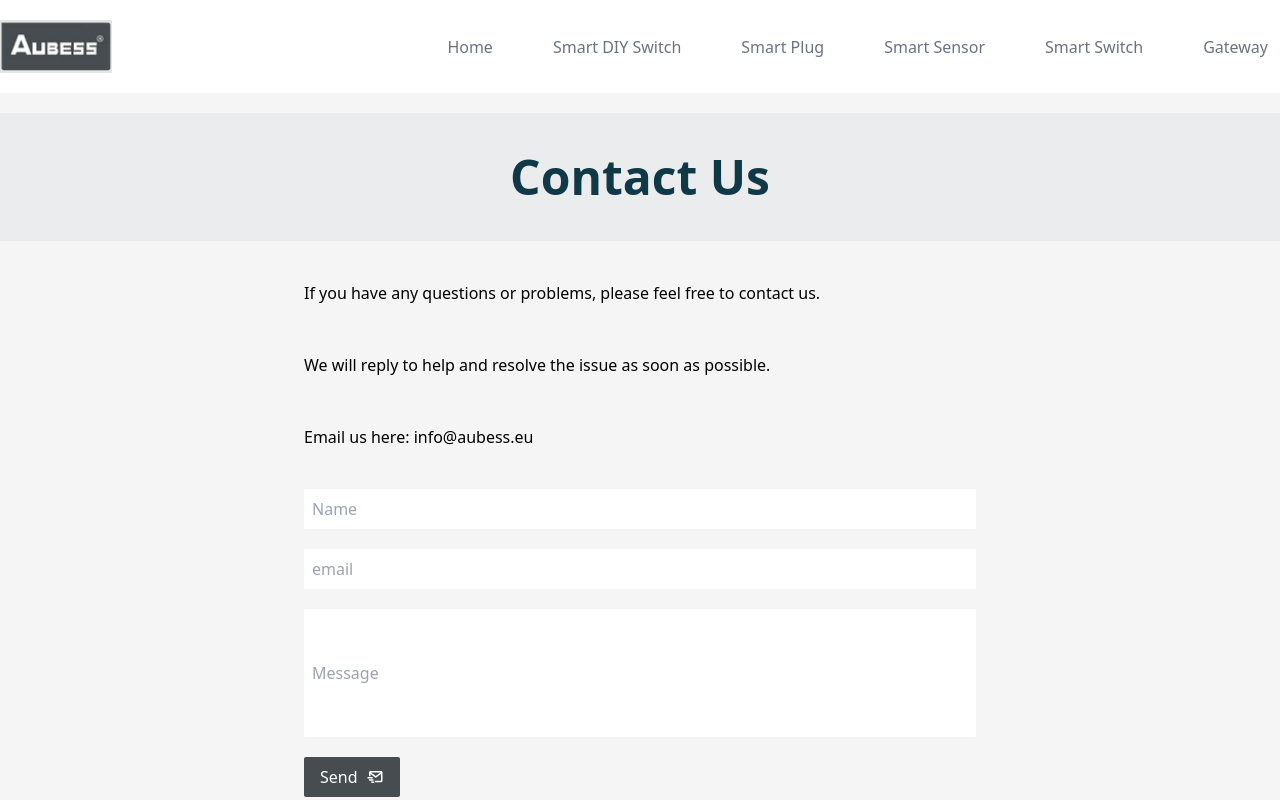
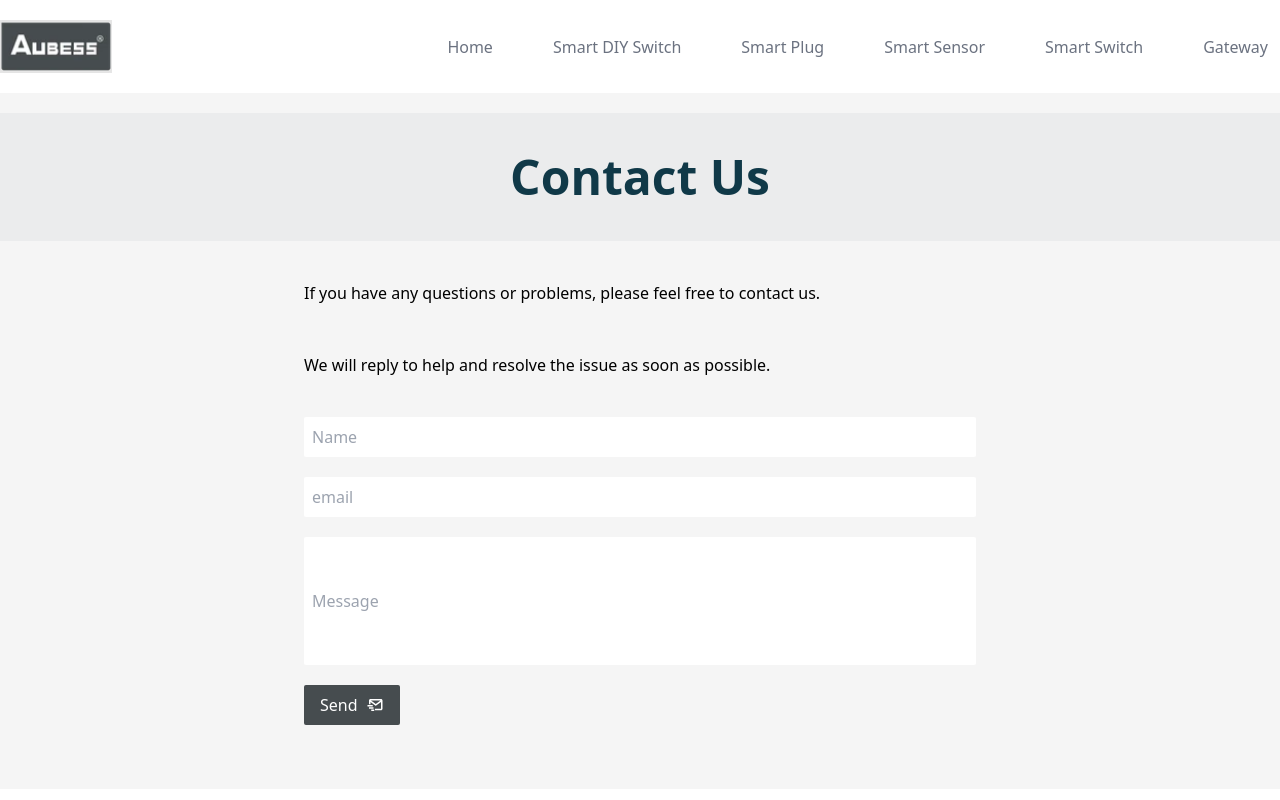
Before and after one commit to g-vasilei/aubess, a React (Vite) app: page /contact in a window 1280 px wide. Shown: the top 800 px of the page. Built offline with nearby package versions, Linux system fonts and the light colour scheme.

Commit message:
change contact page text

```diff
--- a/src/pages/Contact.jsx
+++ b/src/pages/Contact.jsx
@@ -40,9 +40,6 @@ function Contact() {
                If you have any questions or problems, please feel free to contact us. <br />
                <br />
                <br /> We will reply to help and resolve the issue as soon as possible.
-               <br /> <br />
-               <br />
-               Email us here: info@aubess.eu
             </p>
             <form ref={form} onSubmit={sendEmail}>
                <input type='text' name='name' id='' placeholder='Name' className='w-full h-10 mb-5 px-2 rounded-sm' />
```
